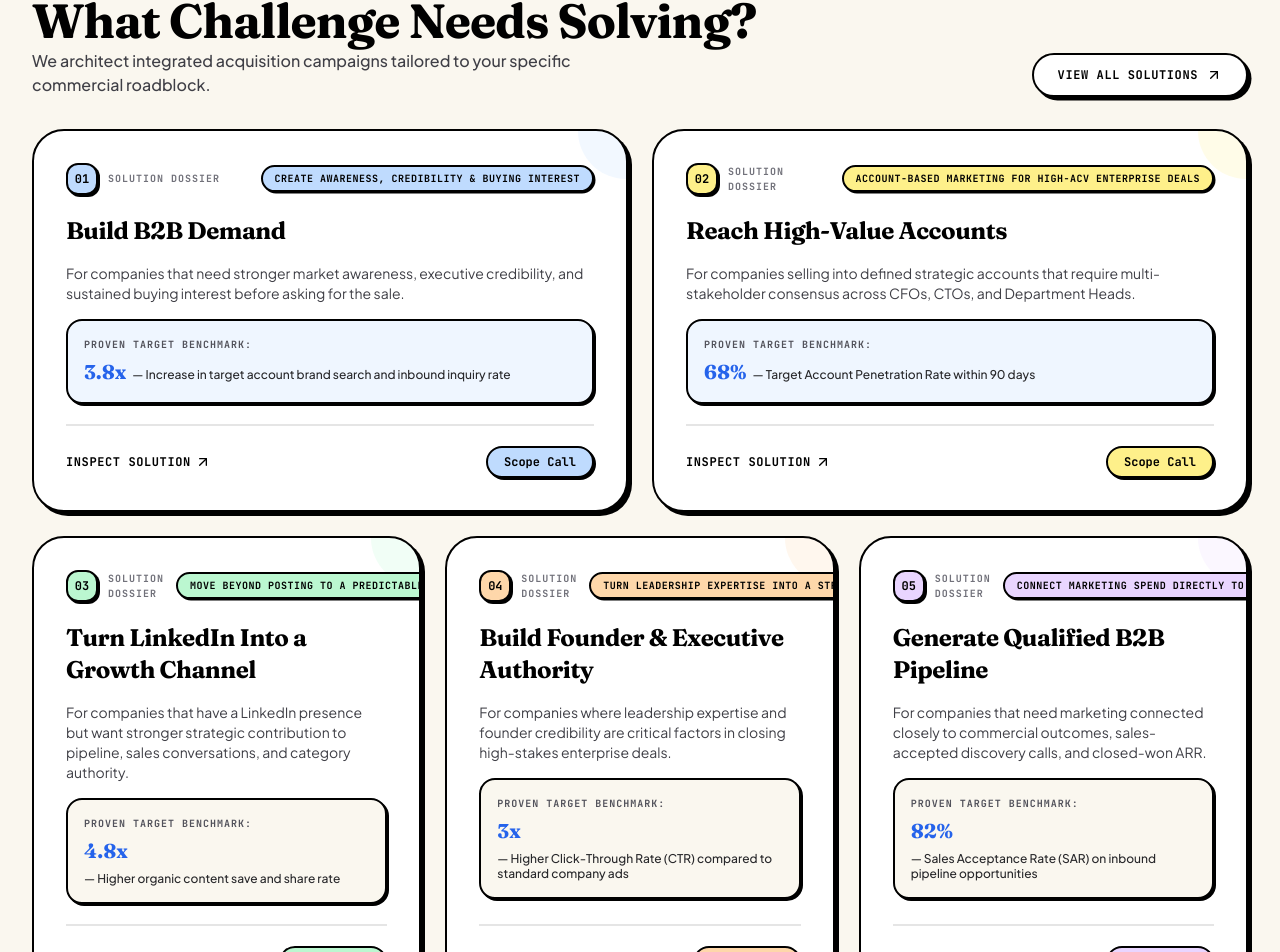
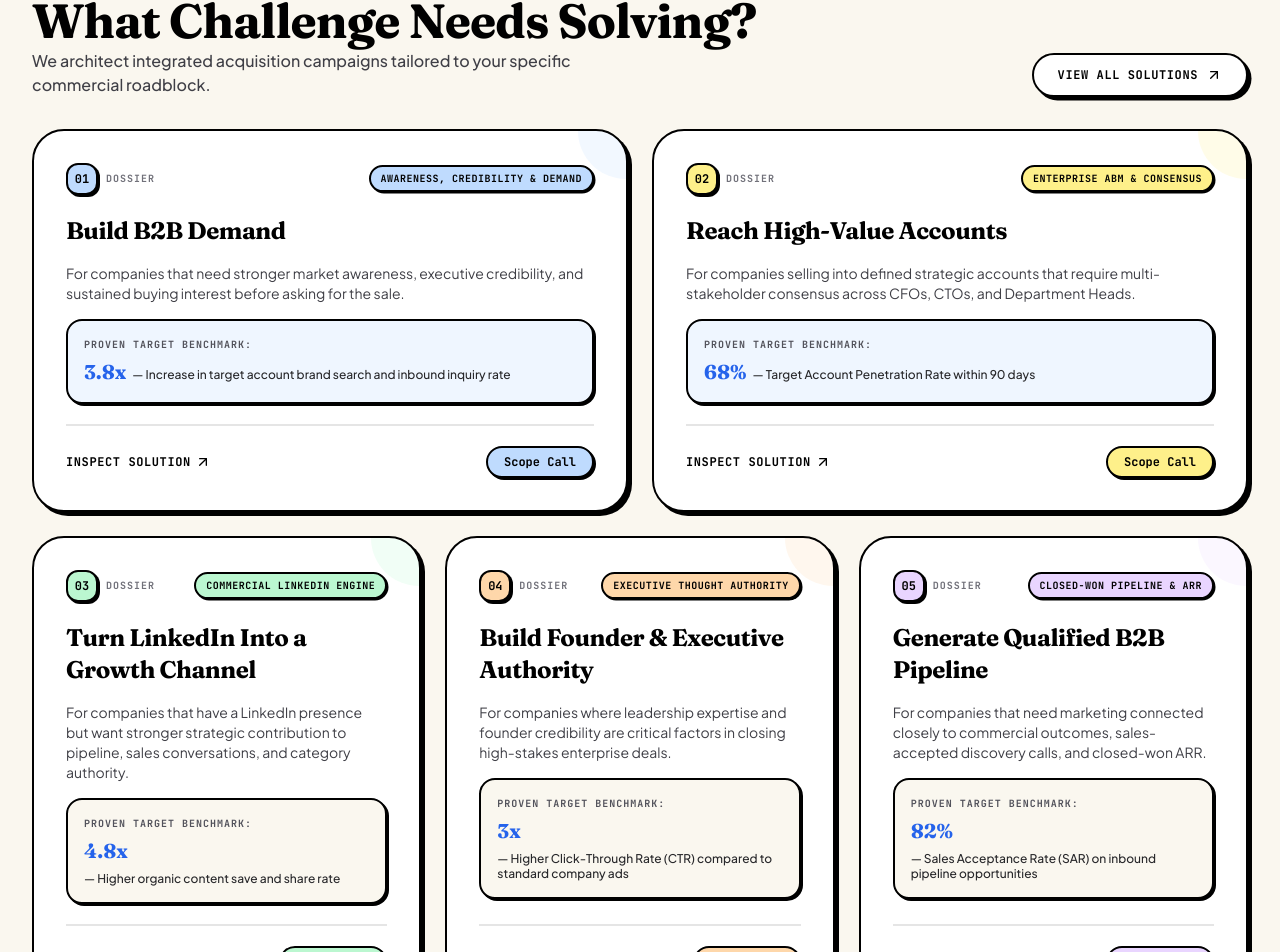
Before and after one commit to Kamu08/Saini-Nexus, a Next.js app: page / in a window 1280 px wide. Shown: the part 6313-7265 px from the top of the page. Built offline with nearby package versions, Linux system fonts and the light colour scheme.

Commit message:
fix: shorten solution card taglines to fit 1 line and adjust card hover color behavior

```diff
--- a/src/components/InteractiveSolutionsGrid.tsx
+++ b/src/components/InteractiveSolutionsGrid.tsx
@@ -57,16 +57,16 @@ export function InteractiveSolutionsGrid() {
 
               <div className="space-y-4 relative z-10">
                 {/* Header: Number & Tagline with clean responsive layout */}
-                <div className="flex items-center justify-between gap-3">
-                  <div className="flex items-center gap-2.5">
+                <div className="flex items-center justify-between gap-2">
+                  <div className="flex items-center gap-2 shrink-0">
                     <span className={`w-8 h-8 rounded-xl ${accent.badgeBg} border-2 border-black text-black flex items-center justify-center font-mono text-xs font-extrabold shrink-0 shadow-[2px_2px_0px_#000000]`}>
                       {sol.number}
                     </span>
                     <span className="text-[10px] font-mono font-extrabold uppercase tracking-widest text-zinc-500">
-                      SOLUTION DOSSIER
+                      DOSSIER
                     </span>
                   </div>
-                  <span className={`${accent.badgeBg} border-2 border-black text-black font-mono font-bold uppercase tracking-wider text-[10px] px-3 py-1 rounded-full shadow-[1.5px_1.5px_0px_#000000] whitespace-nowrap`}>
+                  <span className={`${accent.badgeBg} border-2 border-black text-black font-mono font-bold uppercase tracking-wider text-[10px] px-2.5 py-1 rounded-full shadow-[1.5px_1.5px_0px_#000000] whitespace-nowrap shrink-0`}>
                     {sol.tagline}
                   </span>
                 </div>
@@ -99,7 +99,7 @@ export function InteractiveSolutionsGrid() {
               <div className="pt-5 mt-5 border-t-2 border-black/10 flex items-center justify-between gap-3 relative z-10">
                 <Link
                   href={`/solutions/${sol.slug}`}
-                  className="text-xs font-mono text-black group-hover:text-[#2563EB] font-bold flex items-center gap-1 uppercase tracking-wider shrink-0 transition-colors"
+                  className="text-xs font-mono text-black hover:text-[#2563EB] font-bold flex items-center gap-1 uppercase tracking-wider shrink-0 transition-colors"
                 >
                   <span>Inspect Solution</span>
                   <ArrowUpRight className="w-4 h-4 shrink-0" />
--- a/src/data/solutions.ts
+++ b/src/data/solutions.ts
@@ -32,7 +32,7 @@ export const SOLUTIONS: Record<string, SolutionItem> = {
     slug: "build-b2b-demand",
     number: "01",
     title: "Build B2B Demand",
-    tagline: "Create awareness, credibility & buying interest",
+    tagline: "Awareness, Credibility & Demand",
     metaTitle: "Build B2B Demand | B2B Demand Generation Solutions | Saini Nexus",
     metaDescription: "Build sustained B2B demand and category awareness among high-value decision-makers with Saini Nexus full-funnel growth architecture.",
     shortDescription: "For companies that need stronger market awareness, executive credibility, and sustained buying interest before asking for the sale.",
@@ -67,7 +67,7 @@ export const SOLUTIONS: Record<string, SolutionItem> = {
     slug: "reach-high-value-accounts",
     number: "02",
     title: "Reach High-Value Accounts",
-    tagline: "Account-Based Marketing for high-ACV enterprise deals",
+    tagline: "Enterprise ABM & Consensus",
     metaTitle: "Reach High-Value Accounts | Enterprise ABM Solutions | Saini Nexus",
     metaDescription: "Focus marketing resources on strategic high-value target accounts with multi-stakeholder buying committee targeting from Saini Nexus.",
     shortDescription: "For companies selling into defined strategic accounts that require multi-stakeholder consensus across CFOs, CTOs, and Department Heads.",
@@ -102,7 +102,7 @@ export const SOLUTIONS: Record<string, SolutionItem> = {
     slug: "turn-linkedin-into-growth-channel",
     number: "03",
     title: "Turn LinkedIn Into a Growth Channel",
-    tagline: "Move beyond posting to a predictable commercial engine",
+    tagline: "Commercial LinkedIn Engine",
     metaTitle: "Turn LinkedIn Into a Growth Channel | B2B LinkedIn Growth | Saini Nexus",
     metaDescription: "Transform LinkedIn from a passive publishing page into a strategic B2B revenue and pipeline channel with Saini Nexus.",
     shortDescription: "For companies that have a LinkedIn presence but want stronger strategic contribution to pipeline, sales conversations, and category authority.",
@@ -137,7 +137,7 @@ export const SOLUTIONS: Record<string, SolutionItem> = {
     slug: "build-founder-executive-authority",
     number: "04",
     title: "Build Founder & Executive Authority",
-    tagline: "Turn leadership expertise into a strategic growth asset",
+    tagline: "Executive Thought Authority",
     metaTitle: "Build Founder & Executive Authority | Thought Leadership | Saini Nexus",
     metaDescription: "Turn executive and founder expertise into a commercial marketing and trust asset through positioning and Thought Leader Ads.",
     shortDescription: "For companies where leadership expertise and founder credibility are critical factors in closing high-stakes enterprise deals.",
@@ -172,7 +172,7 @@ export const SOLUTIONS: Record<string, SolutionItem> = {
     slug: "generate-qualified-b2b-pipeline",
     number: "05",
     title: "Generate Qualified B2B Pipeline",
-    tagline: "Connect marketing spend directly to closed-won revenue",
+    tagline: "Closed-Won Pipeline & ARR",
     metaTitle: "Generate Qualified B2B Pipeline | Commercial Growth Solutions | Saini Nexus",
     metaDescription: "Connect marketing activity to commercial pipeline with verified work email capture, strict qualification, and sales acceptance.",
     shortDescription: "For companies that need marketing connected closely to commercial outcomes, sales-accepted discovery calls, and closed-won ARR.",
```
